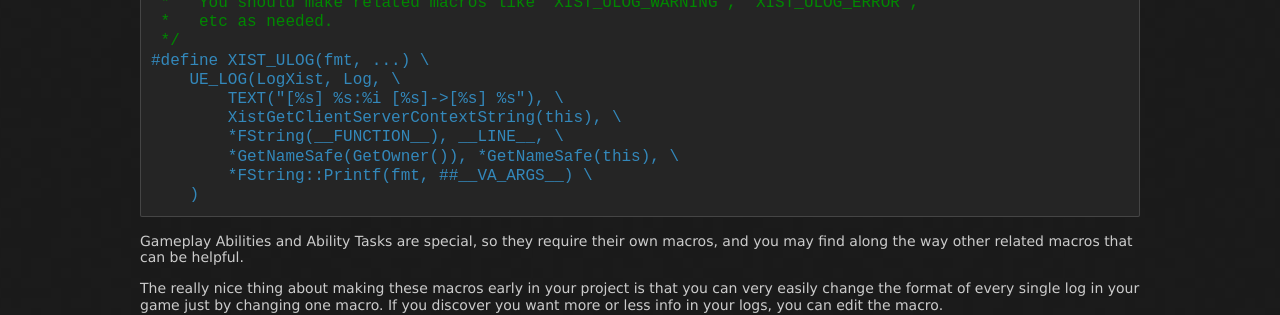
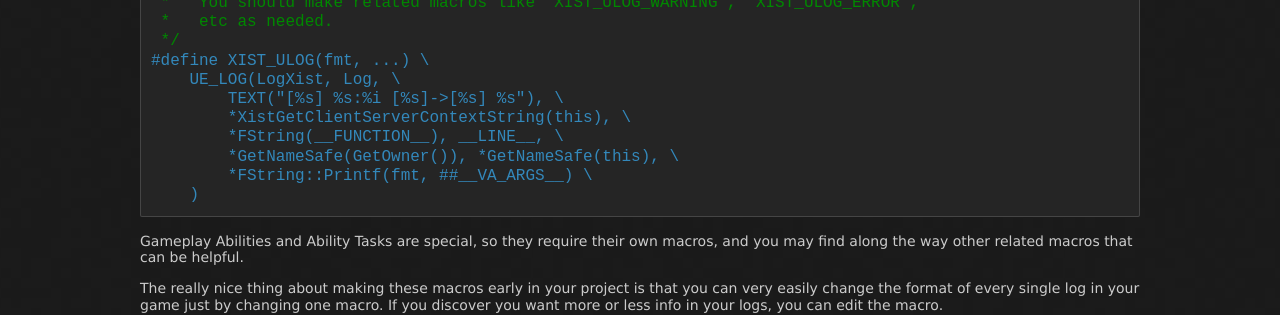
Before and after one commit to x157/x157.github.io, a Jekyll site: the page built from UE5/Dev/DebuggingTips.md, in a window 1280 px wide and 900 px high, scrolled down 2971 px. Shown: the part 334-649 px from the top of the window. Built offline with Jekyll 4.4.1, drawn with Linux system fonts in a browser that asks for light colours.

Commit message:
Fix log macro

```diff
--- a/UE5/Dev/DebuggingTips.md
+++ b/UE5/Dev/DebuggingTips.md
@@ -201,7 +201,7 @@ For example, you could use something like this for any `UObject` or `UObject`-de
 #define XIST_ULOG(fmt, ...) \
     UE_LOG(LogXist, Log, \
         TEXT("[%s] %s:%i [%s]->[%s] %s"), \
-        XistGetClientServerContextString(this), \
+        *XistGetClientServerContextString(this), \
         *FString(__FUNCTION__), __LINE__, \
         *GetNameSafe(GetOwner()), *GetNameSafe(this), \
         *FString::Printf(fmt, ##__VA_ARGS__) \
```
